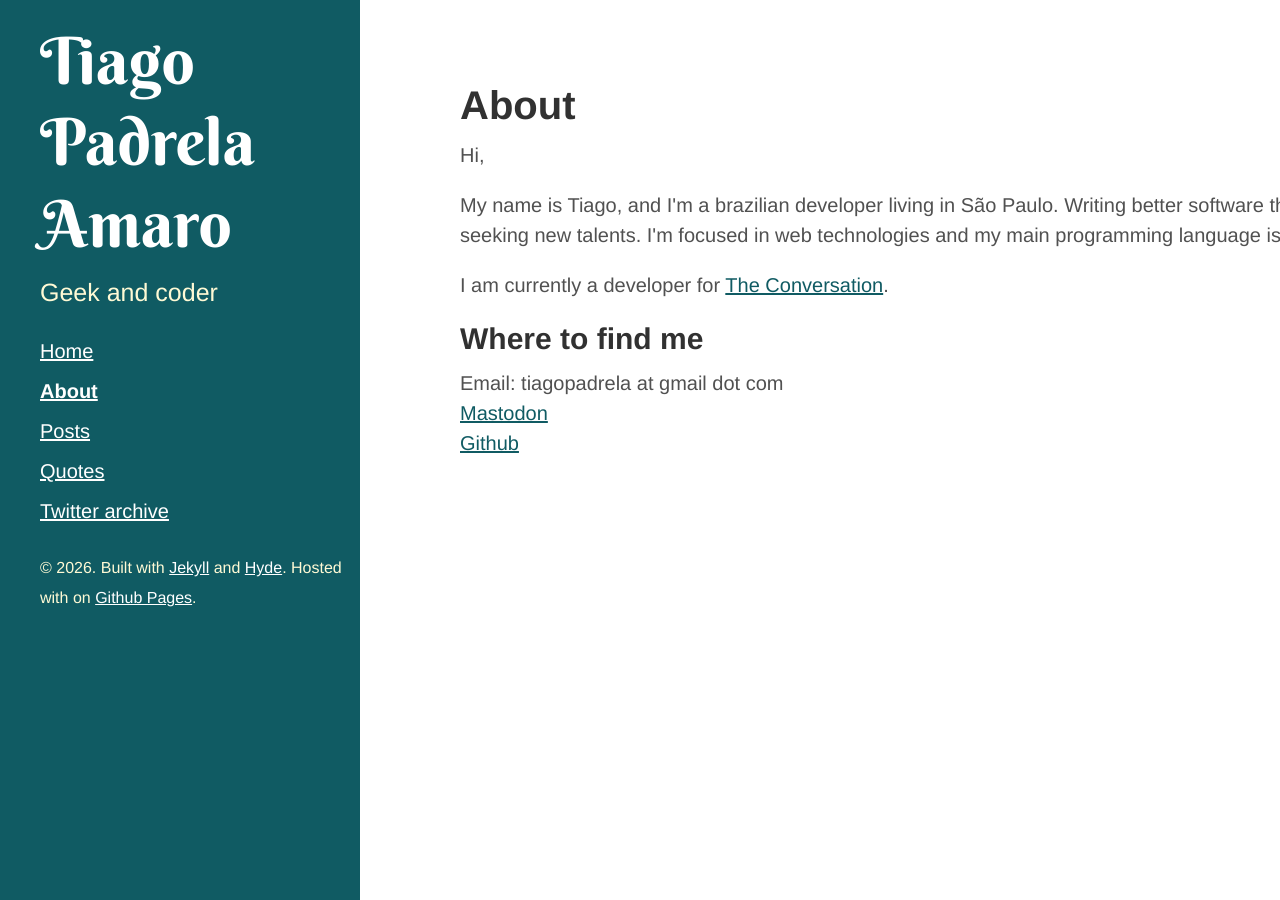
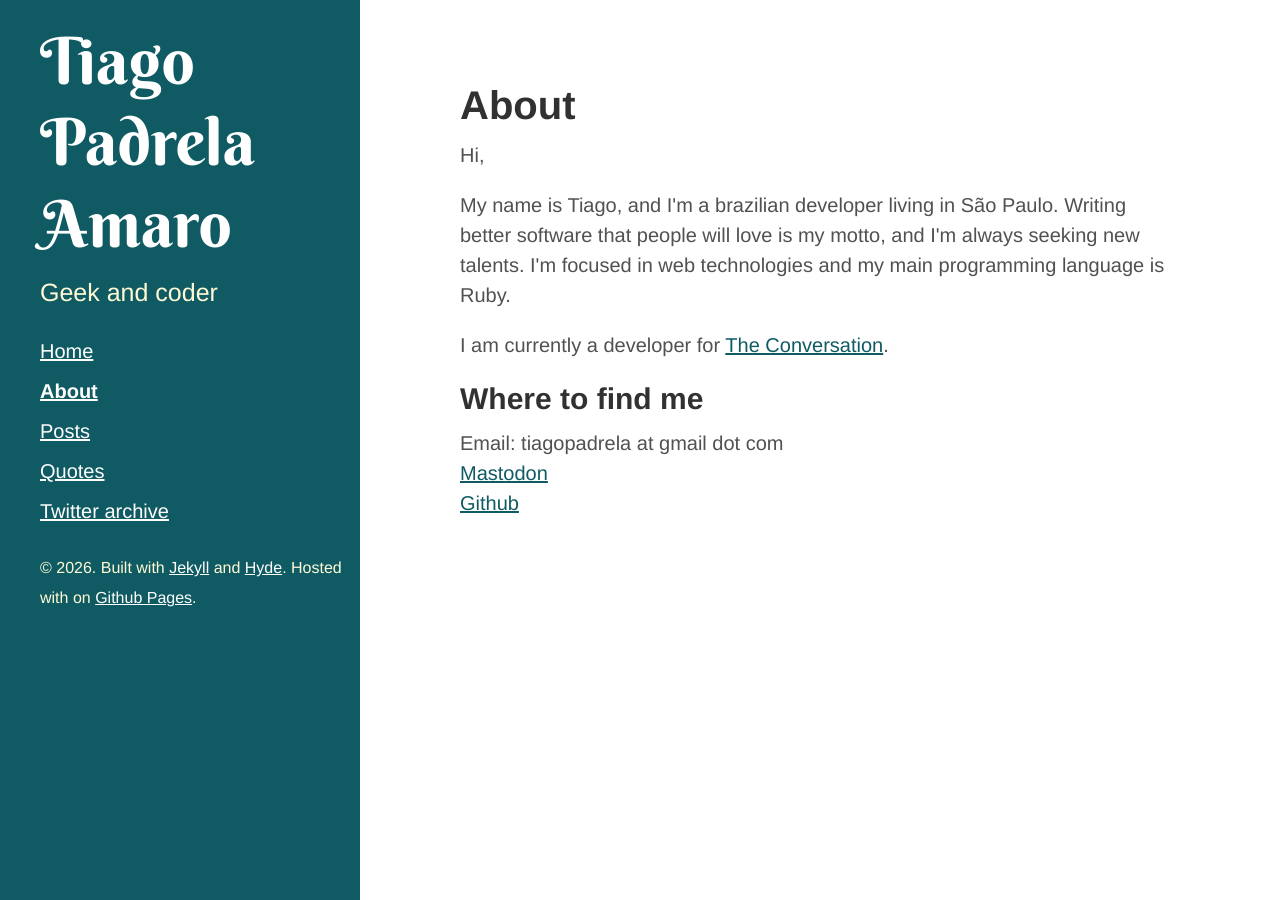
Before and after one commit to tiagoamaro/tiagoamaro.com.br_jekyll, a Jekyll site: the page built from about.html, in a window 1280 px wide. Built offline with Jekyll 4.4.1, drawn with Linux system fonts in a browser that asks for light colours.

Commit message:
Migrate content wrapper layout to Tailwind utilities

```diff
--- a/_layouts/default.html
+++ b/_layouts/default.html
@@ -6,7 +6,7 @@
   <body class="theme-base-10">
     {% include sidebar.html %}
 
-    <div class="content container">
+    <div class="content mx-auto max-w-full px-4 pt-16 pb-16 md:mr-8 md:ml-80 lg:mr-16 lg:ml-88">
       {{ content }}
     </div>
 
--- a/_scss/custom.scss
+++ b/_scss/custom.scss
@@ -89,10 +89,6 @@ a:hover {
 
 /* Content */
 
-.content {
-  max-width: 100%;
-}
-
 .content .related-posts li {
   margin-bottom: 20px;
 }
--- a/_scss/hyde.scss
+++ b/_scss/hyde.scss
@@ -115,58 +115,6 @@ a.sidebar-nav-item:focus {
 }
 
 
-/* Container
- *
- * Align the contents of the site above the proper threshold with some margin-fu
- * with a 25%-wide `.sidebar`.
- */
-
-.content {
-  padding-top:    4rem;
-  padding-bottom: 4rem;
-}
-
-@media (min-width: 48em) {
-  .content {
-    max-width: 38rem;
-    margin-left: 20rem;
-    margin-right: 2rem;
-  }
-}
-
-@media (min-width: 64em) {
-  .content {
-    margin-left: 22rem;
-    margin-right: 4rem;
-  }
-}
-
-
-/*
- * Reverse layout
- *
- * Flip the orientation of the page by placing the `.sidebar` on the right.
- */
-
-@media (min-width: 48em) {
-  .layout-reverse .sidebar {
-    left: auto;
-    right: 0;
-  }
-  .layout-reverse .content {
-    margin-left: 2rem;
-    margin-right: 20rem;
-  }
-}
-
-@media (min-width: 64em) {
-  .layout-reverse .content {
-    margin-left: 4rem;
-    margin-right: 22rem;
-  }
-}
-
-
 
 /*
  * Themes
```
Also changed, not shown: public/css/tailwind.css.
